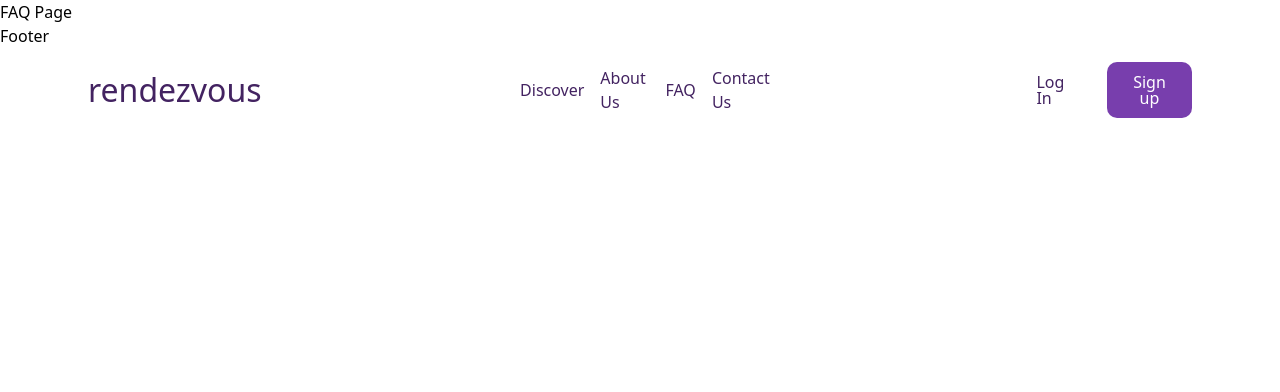
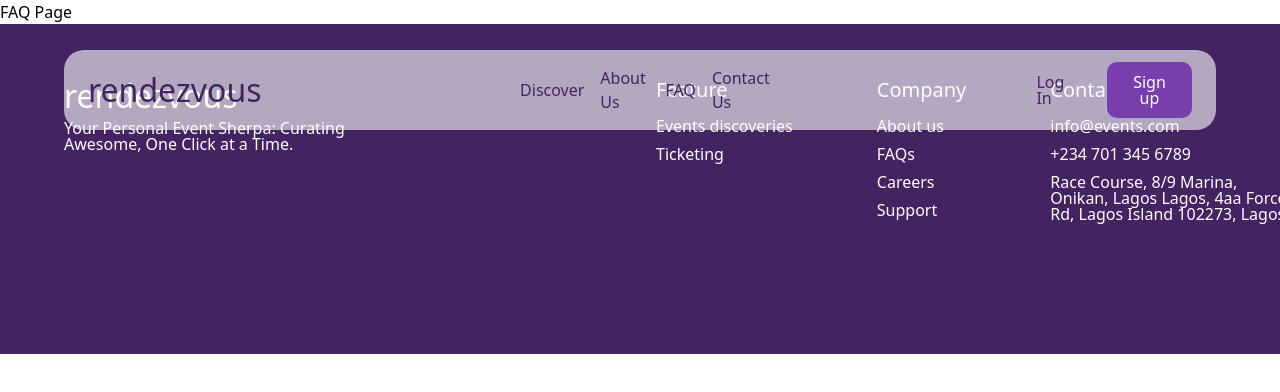
Before and after one commit to christianokuru/Christian-Rendezvous, a Nuxt app: page /FAQ in a window 1280 px wide. Shown: the top 392 px of the page. Built offline with nearby package versions, Linux system fonts and the light colour scheme.

Commit message:
Finished the desktop footer

```diff
--- a/components/custom/FooterComponent.vue
+++ b/components/custom/FooterComponent.vue
@@ -1,8 +1,74 @@
-<script setup>
+<script setup></script>
+<template>
+  <div class="bg-[#432361] text-[#FFFFFF] pb-[120px]">
+    <!-- 1st -->
+    <div class="mx-[64px] flex-1 flex pt-[56px]">
+      <div class="mr-[260px]">
+        <h1 class="font-[400] text-[32px] leading-[100%] mb-[8px]">
+          rendezvous
+        </h1>
+        <p class="font-[400] text-[16px] leading-[100%] w-[332px]">
+          Your Personal Event Sherpa: Curating Awesome, One Click at a Time.
+        </p>
+      </div>
 
-</script>
-<template>
-    <div>
-        <h1>Footer</h1>
+      <div class="flex space-x-[84px] justify-between">
+        <div>
+          <h1 class="font-[400] text-[20px] leading-[100%] mb-[18px]">
+            Feature
+          </h1>
+          <p
+            class="font-[400] text-[16px] leading-[100%] mb-[12px] text-nowrap"
+          >
+            Events discoveries
+          </p>
+          <p class="font-[400] text-[16px] leading-[100%]">Ticketing</p>
+        </div>
+
+        <div>
+          <h1 class="font-[400] text-[20px] leading-[100%] mb-[18px]">
+            Company
+          </h1>
+          <div class="flex flex-col">
+            <nuxt-link
+              to="/"
+              class="font-[400] text-[16px] leading-[100%] mb-[12px]"
+              >About us</nuxt-link
+            >
+            <nuxt-link
+              to="/"
+              class="font-[400] text-[16px] leading-[100%] mb-[12px]"
+              >FAQs</nuxt-link
+            >
+            <nuxt-link
+              to="/"
+              class="font-[400] text-[16px] leading-[100%] mb-[12px]"
+              >Careers</nuxt-link
+            >
+            <nuxt-link
+              to="/"
+              class="font-[400] text-[16px] leading-[100%] mb-[12px]"
+              >Support</nuxt-link
+            >
+          </div>
+        </div>
+
+        <div class="w-[240px]">
+          <h1 class="font-[400] text-[20px] leading-[100%] mb-[18px]">
+            Contact us
+          </h1>
+          <p class="font-[400] text-[16px] leading-[100%] mb-[12px]">
+            info@events.com
+          </p>
+          <p class="font-[400] text-[16px] leading-[100%] mb-[12px]">
+            +234 701 345 6789
+          </p>
+          <p class="font-[400] text-[16px] leading-[100%] mb-[12px]">
+            Race Course, 8/9 Marina, Onikan, Lagos Lagos, 4aa Force Rd, Lagos
+            Island 102273, Lagos
+          </p>
+        </div>
+      </div>
     </div>
+  </div>
 </template>
```
